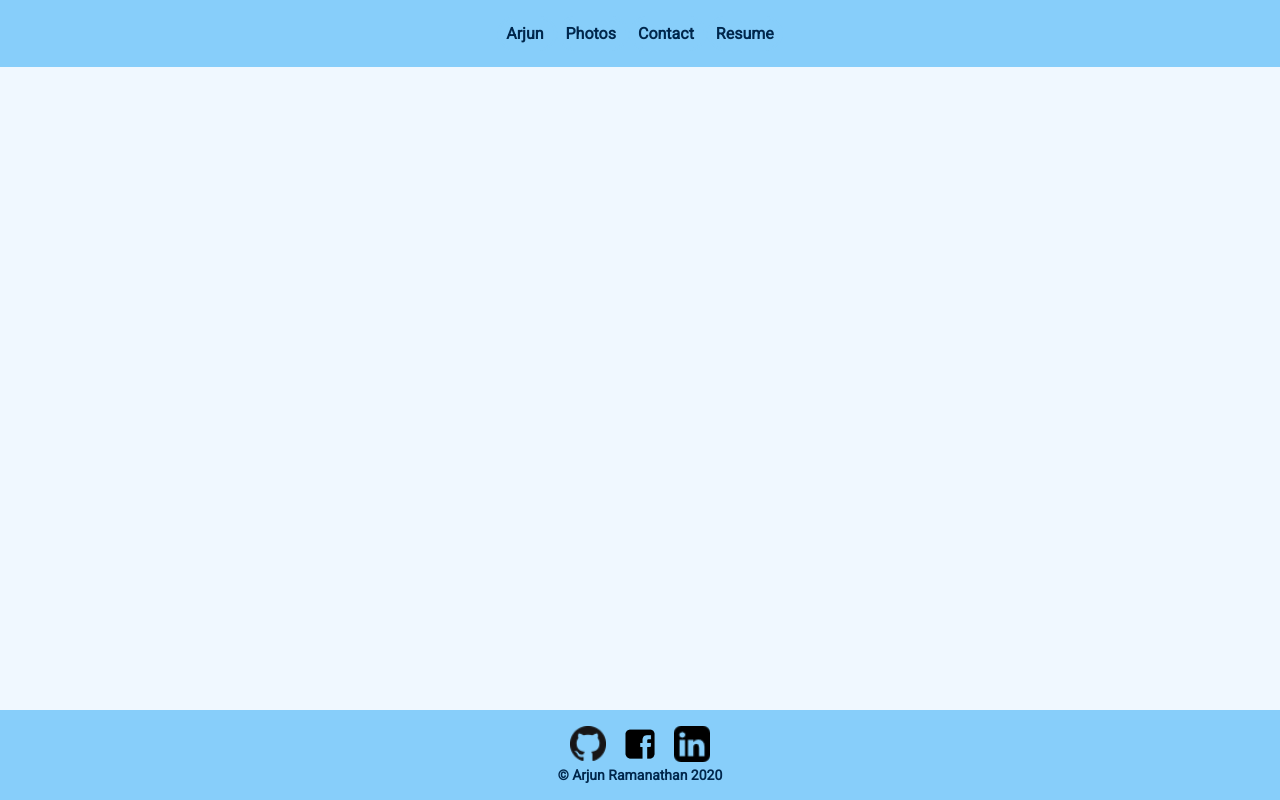
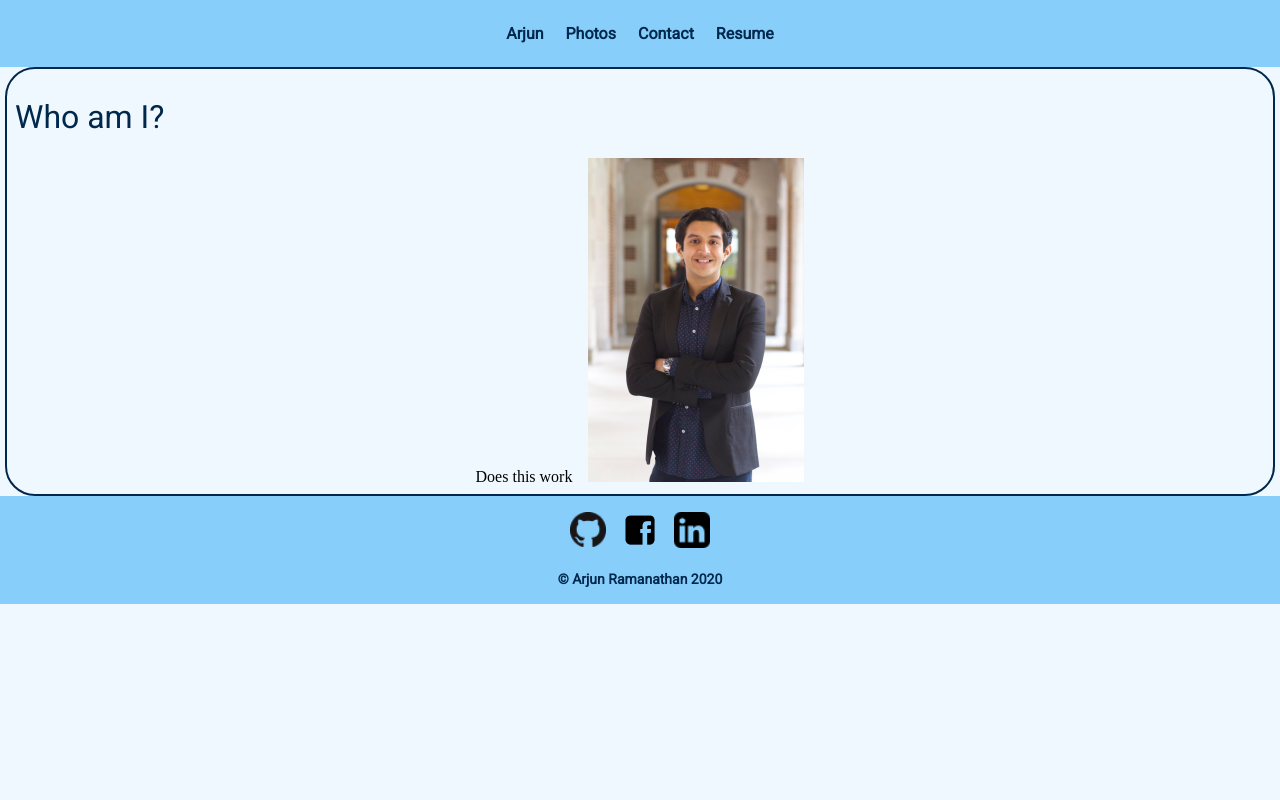
Before and after one commit to arjunsr1/arjunramanathan, a Flask app: page / in a window 1280 px wide. Run offline with Flask 2, Linux system fonts and the light colour scheme; some web fonts are replaced.

Commit message:
micro changes

```diff
--- a/static/styles.css
+++ b/static/styles.css
@@ -38,7 +38,7 @@
     color: #00274C;
 }
 .footer {
-    position: fixed;
+    /* position: fixed; */
     width: 100%;
     bottom: 0;
     text-align: center;
@@ -68,6 +68,20 @@
 .header_list:hover{
     background-color: #B0E0E6;
 }
+.personal_intro_box {
+    border-radius: 30px;
+    border: 2px solid #00274C;
+    padding: 8px;
+    width: 1250px;
+    margin: auto;
+    text-align: center;
+}
+.personal_intro_header {
+    font-family: 'Roboto';
+    font-weight: 400;
+    color: #00274C;
+    text-align: left;
+}
 body, html {
     margin: 0px;
     padding: 0px;
@@ -83,11 +97,9 @@
     list-style-type: none;
     margin: 0px auto;
     padding: 0px;
-    display: inline;
 }
 li {
     display: inline;
-    text-align: center;
     padding: 6px;
 }
 
--- a/templates/index.html
+++ b/templates/index.html
@@ -33,6 +33,20 @@
     </head>
     <body>
         <div>
+            <!-- Start a list of divs; One large rounded rectangle -->
+            <div class="personal_intro_box">
+                <h1 class="personal_intro_header">
+                    Who am I?
+                </h1>
+                <ul>
+                    <li style="text-align: left;">
+                        Does this work
+                    </li>
+                    <li style="text-align: right;">
+                        <img src="/static/images/professional_far.jpg" style="width: 216px; height: 324px;">
+                    </li>
+                </ul>
+            </div>
         </div>
         <script type="text/javascript" src="/static/funcs.js"></script>
     </body>
```
